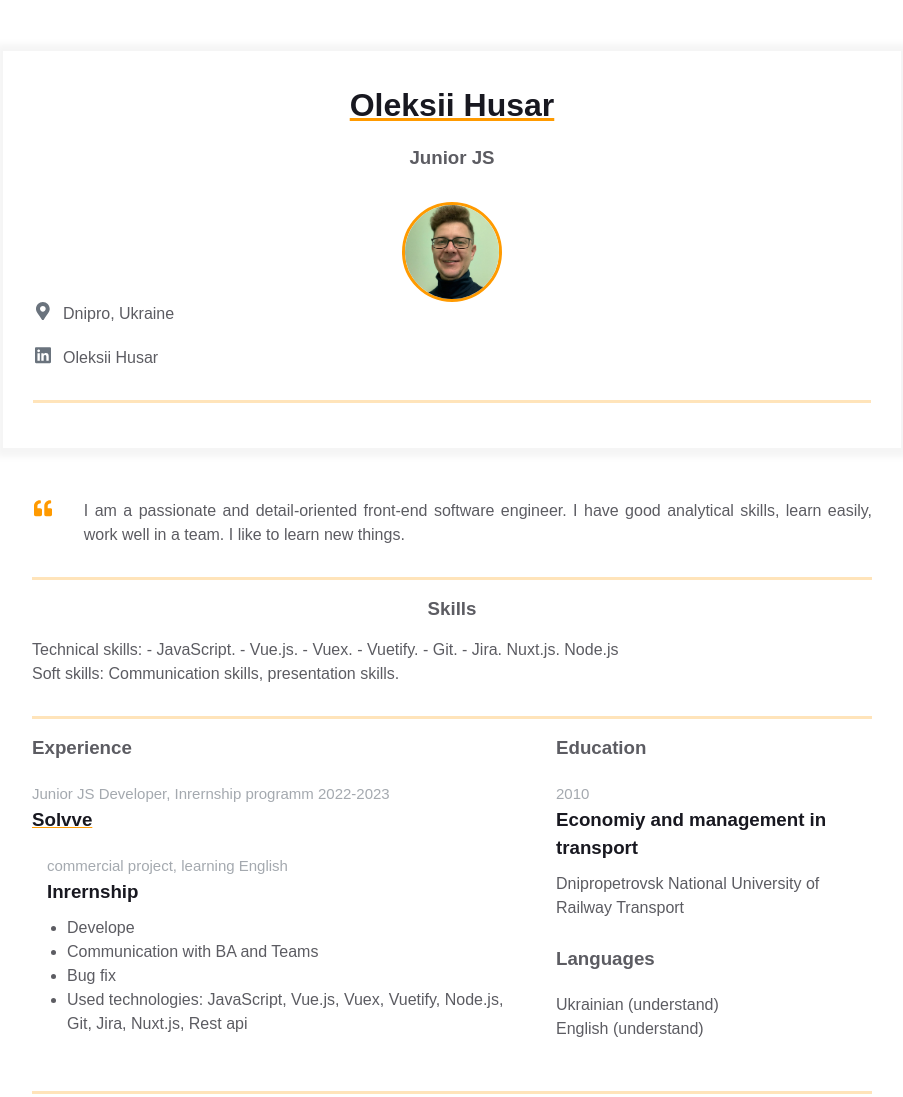
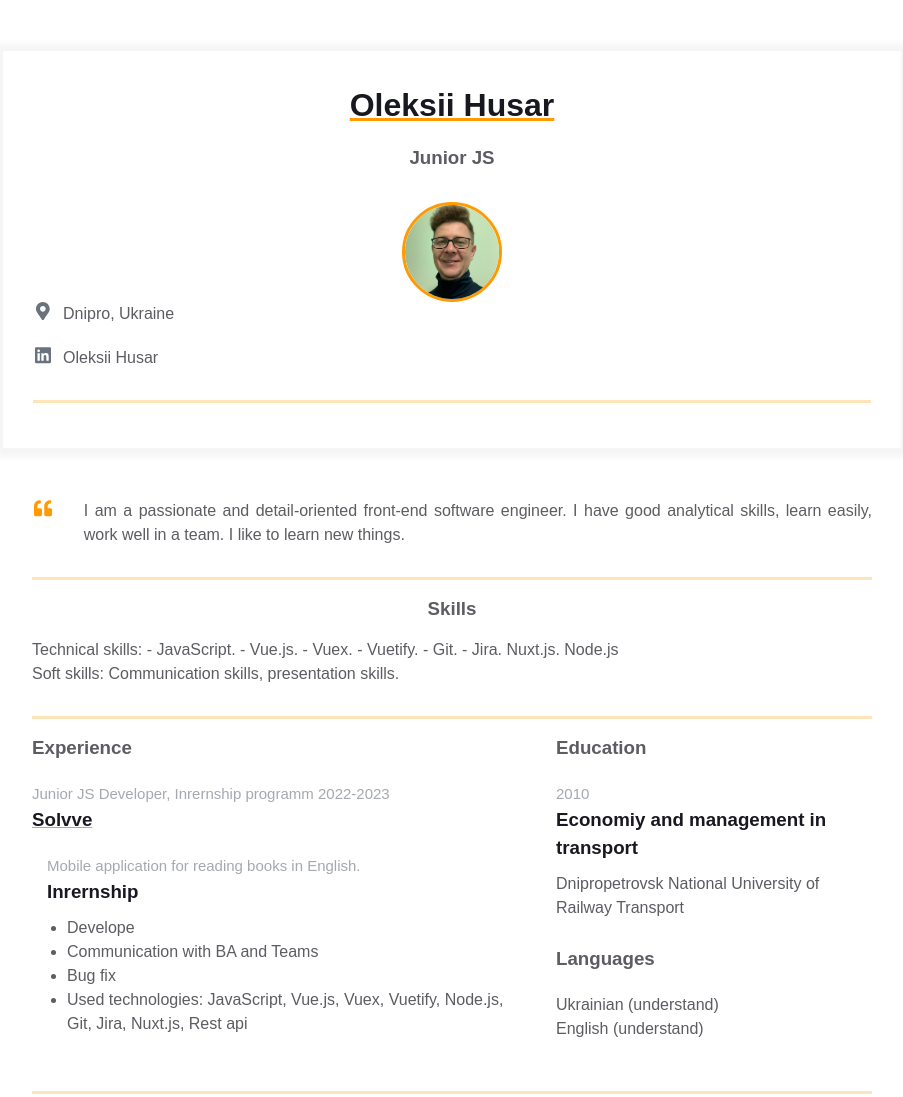
Before and after one commit to AlekseyGusar/homepage, a plain HTML site: page index.html in a window 1280 px wide. Shown: the whole page, without its empty margins (188-1091 px from the left). Drawn offline with Linux system fonts and the light colour scheme.

Commit message:
fixed blok

```diff
--- a/index.html
+++ b/index.html
@@ -100,7 +100,7 @@
           </div>
 
           <div class="experiences__company-project">
-            <span class="experiences__company-project-role">commercial project, learning English</span>
+            <span class="experiences__company-project-role">Mobile application for reading books in English.</span>
             <h3 class="experiences__company-project-name">Inrernship</h3>
             <ul class="experiences__company-project-responsibilities">
               <li>Develope</li>
```
